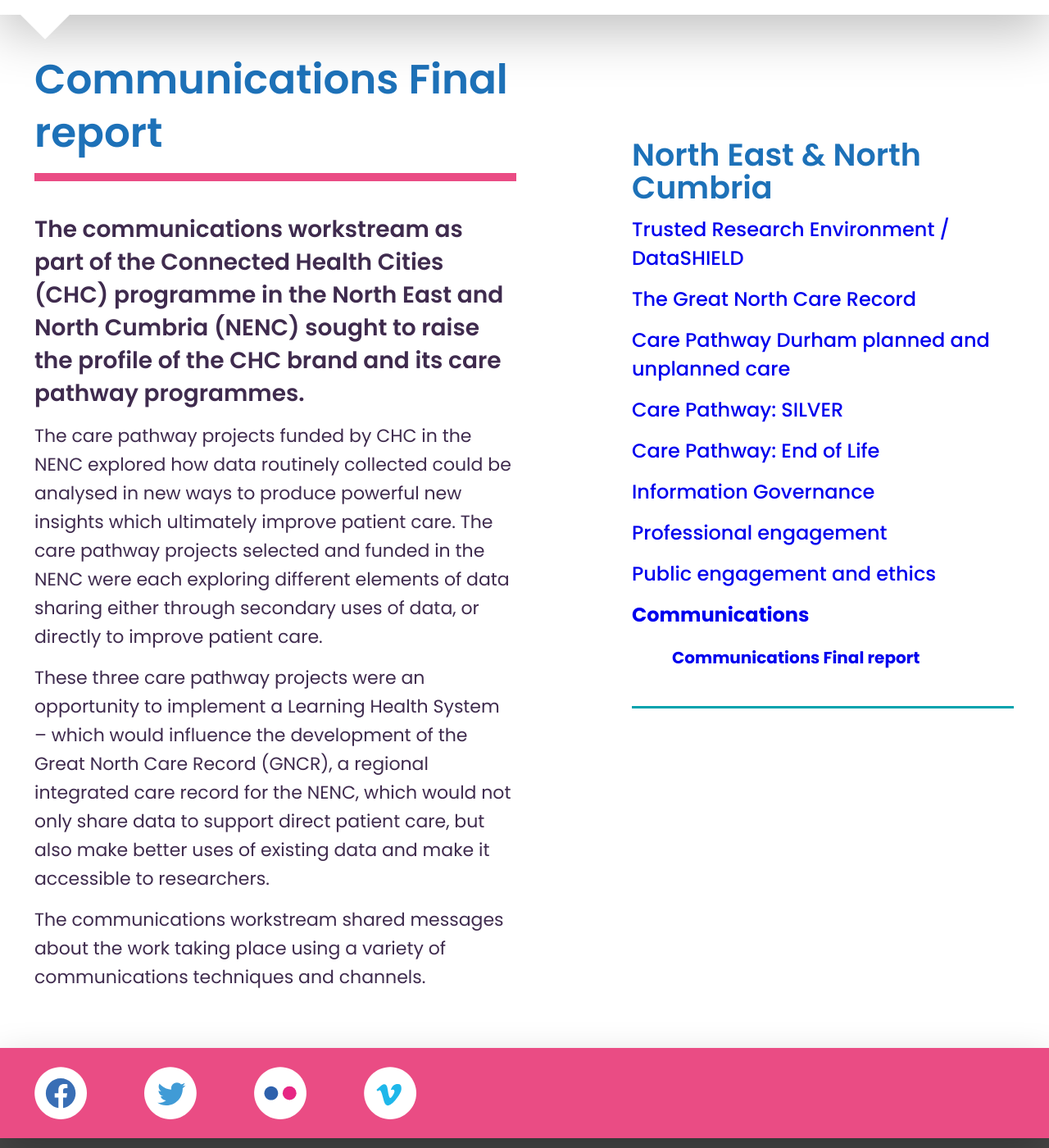
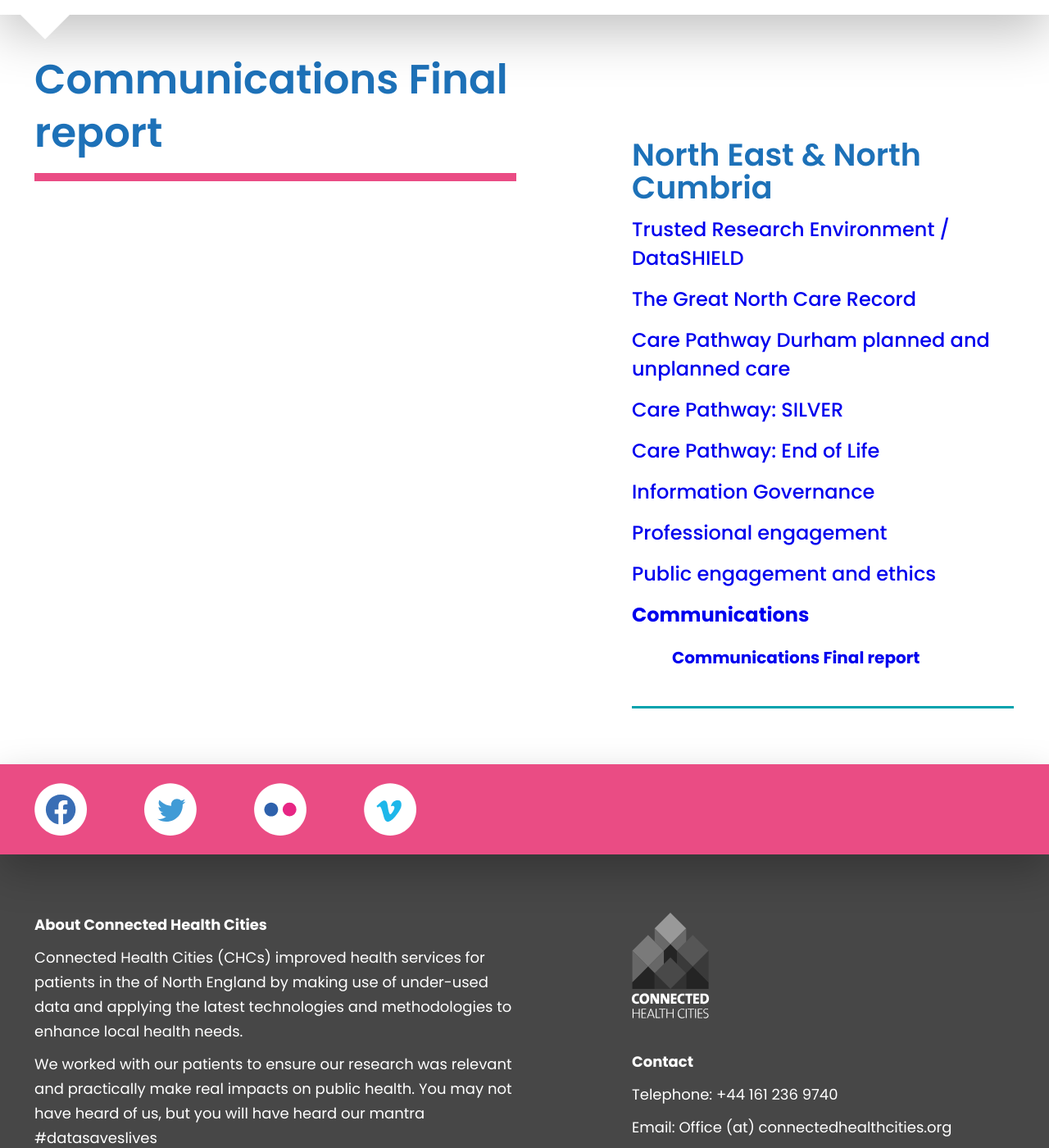
Before and after one commit to connectedhealthcities/connectedhealthcities, a Jekyll site: the page built from north-east-and-north-cumbria/communications/communications-final-report.md, in a window 1280 px wide and 1400 px high, scrolled down 227 px. Shown: the whole window at 82% size. Built offline with Jekyll 4.4.1, drawn with Linux system fonts in a browser that asks for light colours; our own code applies the rules of GitHub Pages for plain Markdown files.

Commit message:
Update communications-final-report.md

```diff
--- a/north-east-and-north-cumbria/communications/communications-final-report.md
+++ b/north-east-and-north-cumbria/communications/communications-final-report.md
@@ -6,11 +6,3 @@ level: 5.10.1
 parent: north-east-and-north-cumbria/communications
 
 ---
-
-The communications workstream as part of the Connected Health Cities (CHC) programme in the North East and North Cumbria (NENC) sought to raise the profile of the CHC brand and its care pathway programmes.
-
-The care pathway projects funded by CHC in the NENC explored how data routinely collected could be analysed in new ways to produce powerful new insights which ultimately improve patient care. The care pathway projects selected and funded in the NENC were each exploring different elements of data sharing either through secondary uses of data, or directly to improve patient care.
-
-These three care pathway projects were an opportunity to implement a Learning Health System – which would influence the development of the Great North Care Record (GNCR), a regional integrated care record for the NENC, which would not only share data to support direct patient care, but also make better uses of existing data and make it accessible to researchers.
-
-The communications workstream shared messages about the work taking place using a variety of communications techniques and channels.
```
